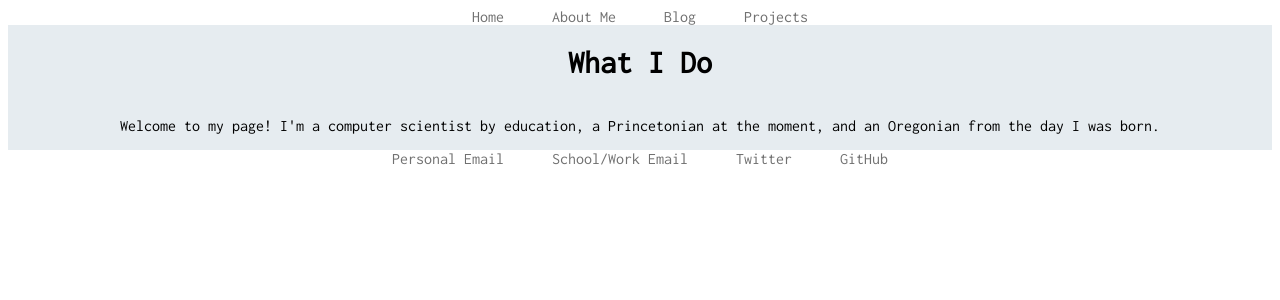
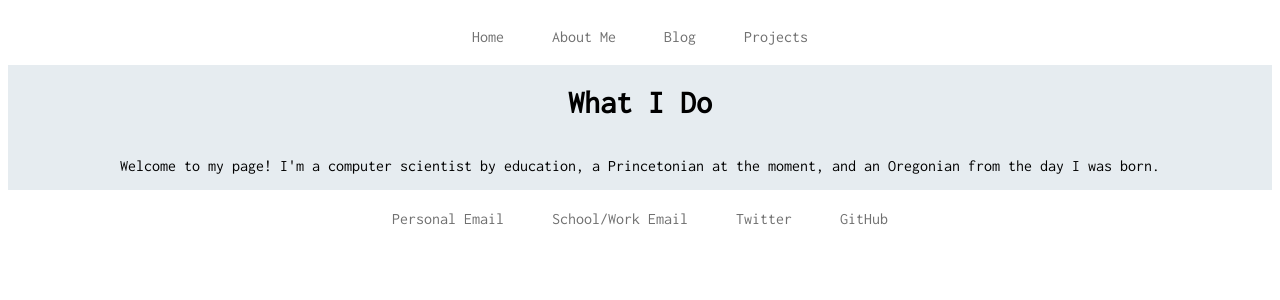
Before and after one commit to justintranjt/justintranjt.github.io, a Jekyll site: the page built from index.html, in a window 1280 px wide. Shown: the top 300 px of the page. Built offline with Jekyll 4.4.1, drawn with Linux system fonts in a browser that asks for light colours.

Commit message:
Update mainstyle.css

```diff
--- a/css/mainstyle.css
+++ b/css/mainstyle.css
@@ -39,9 +39,13 @@ ul {
     text-align: center;
 }
 
-nav li, footer li {
+nav, footer {
+    padding: 20px;
+}
+
+.contactnav li {
     display: inline;
-    padding: 20px 20px 20px 20px;
+    padding: 20px;
 }
 
 </style>
```
